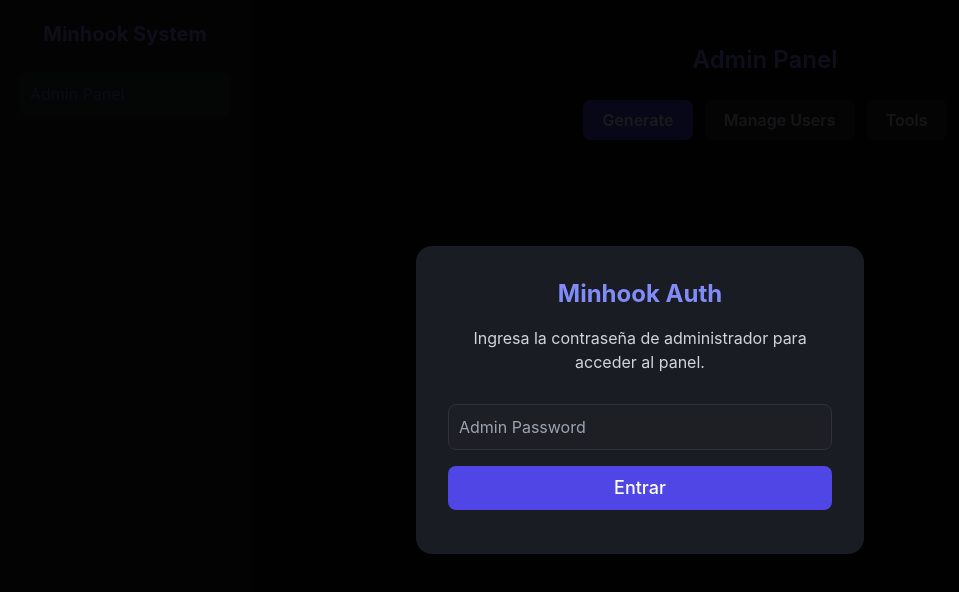
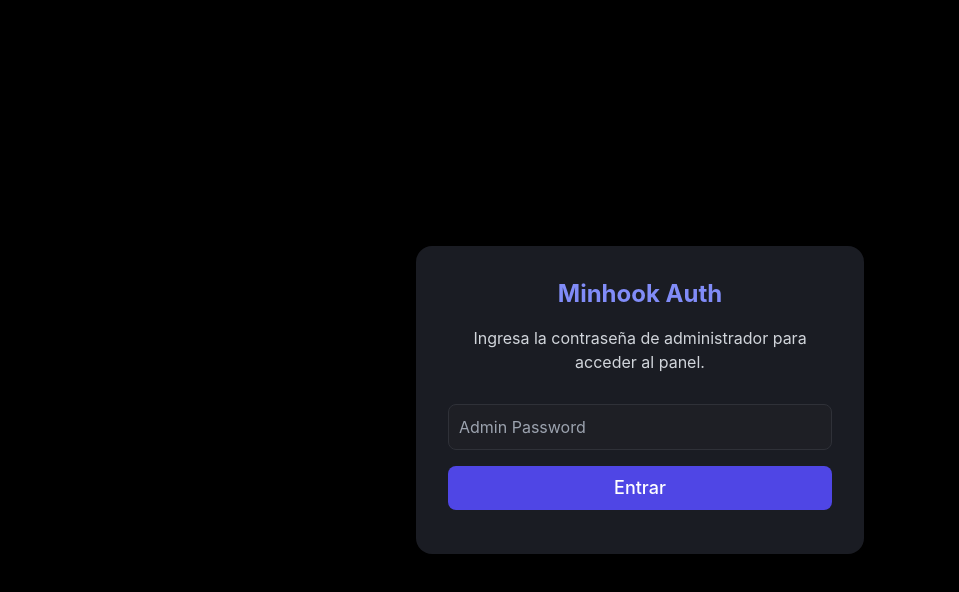
Before and after one commit to Foundpe/EGate, a website: page index.html in a window 1280 px wide. Shown: the whole page, without its empty margins (0-959 px from the left). Drawn offline with nearby package versions, Linux system fonts and the light colour scheme.

Commit message:
Change login overlay background opacity to 100%
Updated the background opacity of the login overlay from 90% to 100%.

```diff
--- a/index.html
+++ b/index.html
@@ -214,7 +214,7 @@
 </div>
 
 <!-- Login Overlay -->
-<div id="lock-overlay" class="fixed inset-0 flex items-center justify-center bg-black bg-opacity-90 z-50">
+<div id="lock-overlay" class="fixed inset-0 flex items-center justify-center bg-black bg-opacity-100 z-50">
   <div class="bg-[#1a1c23] p-8 rounded-2xl w-full max-w-md text-center shadow-lg">
     <h2 class="text-2xl font-bold text-indigo-400 mb-4">Minhook Auth</h2>
     <p class="text-gray-300 mb-6">Ingresa la contraseña de administrador para acceder al panel.</p>
```
